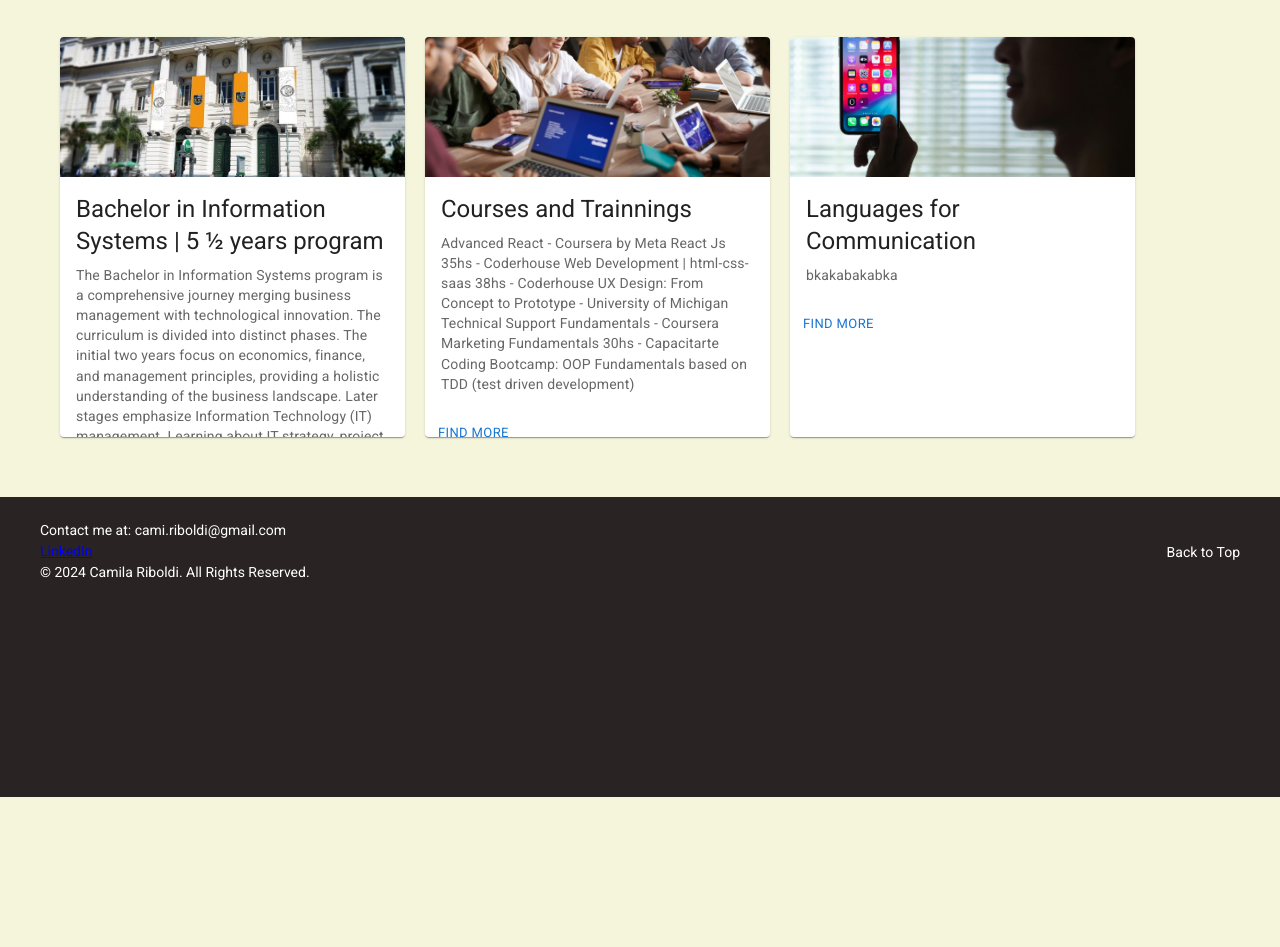
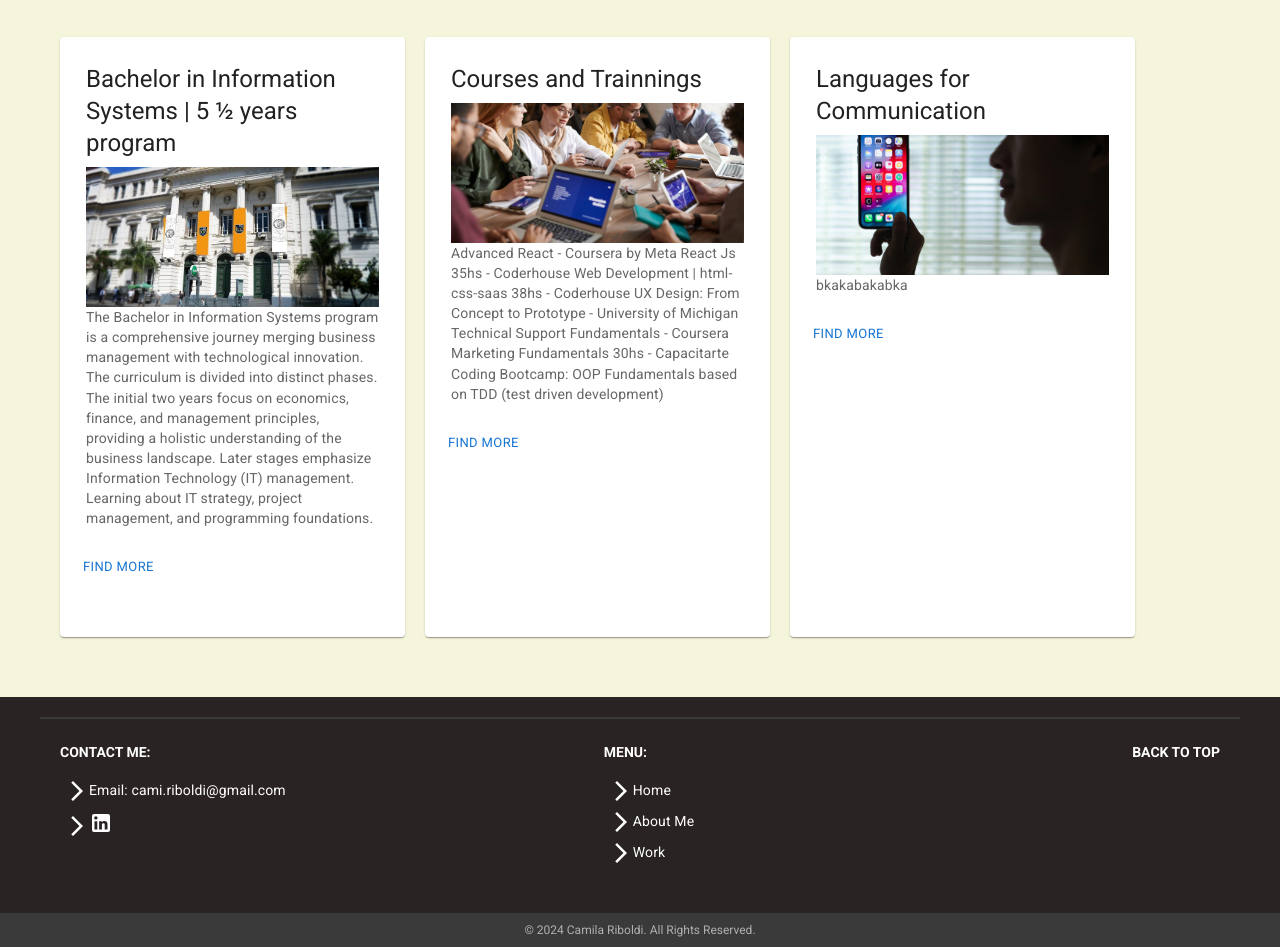
Before and after one commit to riboldicamila/camila-riboldi-portfolio, a React (Create React App) app: page /about-me in a window 1280 px wide. Shown: the part 160-1107 px from the top of the page. Before the commit the page ends 957 px from the top, so only its background shows below. Built offline with nearby package versions, Linux system fonts and the light colour scheme.

Commit message:
footer updates

```diff
--- a/package.json
+++ b/package.json
@@ -5,6 +5,7 @@
   "dependencies": {
     "@emotion/react": "^11.11.4",
     "@emotion/styled": "^11.11.5",
+    "@mui/icons-material": "^5.15.18",
     "@mui/material": "^5.15.17",
     "@testing-library/jest-dom": "^5.17.0",
     "@testing-library/react": "^13.4.0",
--- a/src/Components/Footer/Footer.css
+++ b/src/Components/Footer/Footer.css
@@ -3,36 +3,75 @@
   color: #fff;
   padding: 20px 0;
   width: 100%;
-  height: 300px;
+  position: relative;
+  height: 250px;
 }
 
 .footer-container {
   display: flex;
   justify-content: space-between;
-  align-items: center;
+  align-items: flex-start;
   max-width: 1200px;
   margin: 0 auto;
+  padding: 20px;
+  border-top: 2px solid #3a3a3a ;
 }
 
 .contact-info p,
-.back-to-top a {
+.menu-info p,
+.back-to-top {
   margin: 5px 0;
-}
-
-.contact-info p {
   font-size: 14px;
 }
 
-.back-to-top a {
-  font-size: 14px;
+.contact-info p:first-child,
+.menu-info p:first-child {
+  font-weight: bold;
+}
+
+.back-to-top {
+  display: inline-block;
+  margin-bottom: 10px;
   text-decoration: none;
   color: #fff;
+  font-size: 14px;
+  font-weight: bold;
+  margin-bottom: 10px;
+  text-transform: uppercase;
 }
 
-.back-to-top a:hover {
+.back-to-top:hover {
   text-decoration: underline;
 }
 
-.empty-middle {
-  flex-grow: 1;
+.footer h2 {
+  margin: 5px 0;
+  font-size: 14px;
+  font-weight: bold;
+  margin-bottom: 15px;
 }
+
+.footer-bottom {
+  position: absolute;
+  bottom: 0;
+  left: 0;
+  width: 100%;
+  text-align: center;
+  background-color: #3a3a3a;
+  color: #b0b0b0;
+  padding: 10px 0;
+  font-size: 12px;
+}
+
+.footer a {
+  text-decoration: none;
+  color: white;
+}
+
+.menu-info {
+  margin-right: 120px;
+}
+
+.decorative-icons {
+  margin-left: 5px;
+}
--- a/src/Components/Footer/Footer.js
+++ b/src/Components/Footer/Footer.js
@@ -1,23 +1,43 @@
 import React from "react";
 import { Link } from "react-router-dom";
+import LinkedInIcon from "@mui/icons-material/LinkedIn";
 
 import "./Footer.css";
+import IconWithText from "../IconText/IconText";
 
 export default function Footer() {
   return (
     <footer className="footer">
       <div className="footer-container">
         <div className="contact-info">
-          <p>Contact me at: cami.riboldi@gmail.com</p>
-          <p>
-            <Link to="https://www.linkedin.com">LinkedIn</Link>
-          </p>
-          <p>© 2024 Camila Riboldi. All Rights Reserved.</p>
+          <h2>CONTACT ME:</h2>
+          <div className="decorative-icons">
+            <IconWithText text="Email: cami.riboldi@gmail.com" />
+            <IconWithText
+              text={
+                <Link to="https://www.linkedin.com">
+                  <LinkedInIcon />
+                </Link>
+              }
+            />
+          </div>
         </div>
-        <div className="empty-middle"></div>
-        <div className="back-to-top">
-          <a href="#top">Back to Top</a>
+        <div className="menu-info">
+          <h2>MENU:</h2>
+          <div className="decorative-icons">
+            <IconWithText text={<Link to="/">Home</Link>} />
+            <IconWithText text={<Link to="/about">About Me</Link>} />
+            <IconWithText text={<Link to="/work">Work</Link>} />
+          </div>
         </div>
+        <div>
+          <a href="#top" className="back-to-top">
+            Back to Top
+          </a>
+        </div>
+      </div>
+      <div className="footer-bottom">
+        <p>© 2024 Camila Riboldi. All Rights Reserved.</p>
       </div>
     </footer>
   );
--- a/src/Components/Home/HomeCard.css
+++ b/src/Components/Home/HomeCard.css
@@ -1,4 +1,5 @@
 .home-card {
-  width: 350px;
-  height: 400px !important;
+  width: 800px !important;
+  height: 600px !important;
+  padding: 10px;
 }
--- a/src/Components/Home/HomeCard.js
+++ b/src/Components/Home/HomeCard.js
@@ -12,16 +12,16 @@ function HomeCard({ image, title, text }) {
     <div>
       <Card sx={{ maxWidth: 345 }} className="home-card">
         <CardActionArea>
-          <CardMedia
-            component="img"
-            height="140"
-            image={image}
-            alt="green iguana"
-          />
           <CardContent>
             <Typography gutterBottom variant="h5" component="div">
               {title}
             </Typography>
+            <CardMedia
+              component="img"
+              height="140"
+              image={image}
+              alt="green iguana"
+            />
             <Typography variant="body2" color="text.secondary">
               {text}
             </Typography>
--- /dev/null
+++ b/src/Components/IconText/IconText.js
@@ -0,0 +1,17 @@
+import React from "react";
+import Box from "@mui/material/Box";
+import Typography from "@mui/material/Typography";
+import ArrowForwardIosIcon from "@mui/icons-material/ArrowForwardIos";
+
+const IconWithText = ({ text }) => {
+  return (
+    <Box display="flex" alignItems="center">
+      <ArrowForwardIosIcon />
+      <Typography variant="body1" marginLeft={1}>
+        {text}
+      </Typography>
+    </Box>
+  );
+};
+
+export default IconWithText;
```
Also changed, not shown: 1 other file (tests, documents, lock files or other folders).
